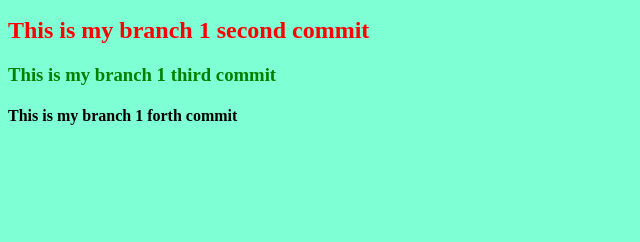
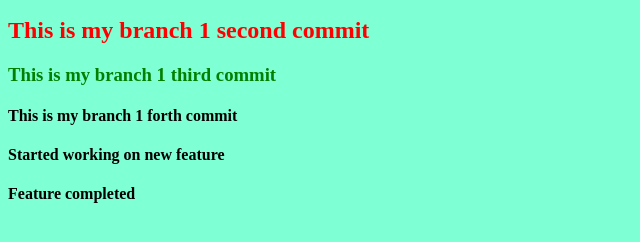
Before and after one commit to ayushraval24/advance-git, a plain HTML site: page index.html in a window 1280 px wide. Shown: the part 110-352 px from the top of the page, without its empty margins (0-640 px from the left). Drawn offline with Linux system fonts and the light colour scheme.

Commit message:
squashed commits

```diff
--- a/index.html
+++ b/index.html
@@ -16,5 +16,9 @@
     <h3>This is my branch 1 third commit</h3>
 
     <h4>This is my branch 1 forth commit</h4>
+
+    <h4>Started working on new feature</h4>
+
+    <h4>Feature completed</h4>
 </body>
 </html>
```
